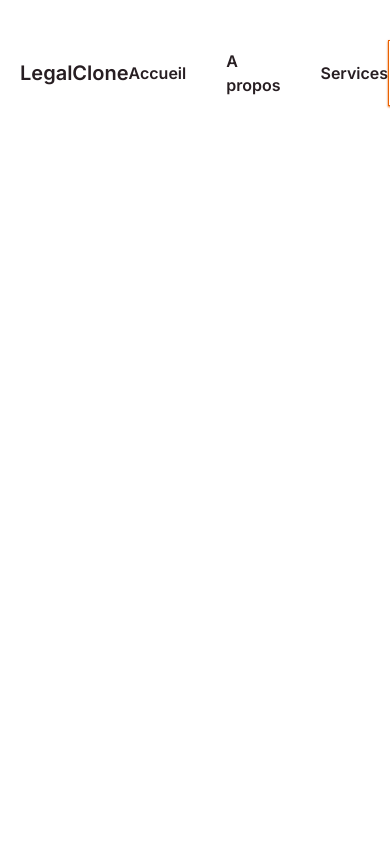
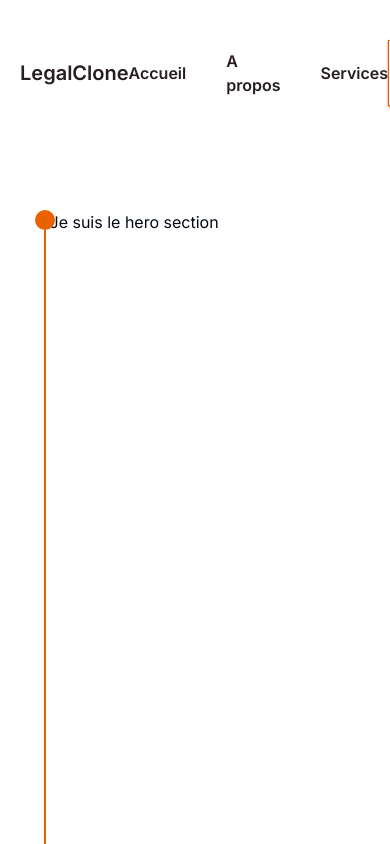
Before and after one commit to charlesdzadu/brydg-legalclone, a Next.js app: page / in a window 390 px wide. Shown: the top 844 px of the page. Built offline with nearby package versions, Linux system fonts and the light colour scheme.

Commit message:
Update: Hero section init

```diff
--- a/app/page.tsx
+++ b/app/page.tsx
@@ -1,10 +1,13 @@
 import Nav from '@/components/nav'
+import Main from '@/components/main'
 export default function Home() {
   // console.log('Hello World')
   return (
     <>
-      <div className='bg-smooth max-w-screen-2xl px-5 mx-auto'>
+      <div className='w-full bg-smooth max-w-screen-2xl px-5 mx-auto'>
         <Nav />
+        <Main />
+
       </div>
 
     </>
--- /dev/null
+++ b/components/line.tsx
@@ -0,0 +1,12 @@
+const Line = () => {
+  return (
+    <>
+      <div className="relative w-[1.5px] mx-1 lg:mx-6 flex flex-col items-center ">
+        <div className=" bg-my-secondary  w-5 h-5 rounded-full"></div>
+        <div className="h-screen w-full bg-my-secondary"></div>
+      </div>
+    </>
+  )
+}
+
+export default Line
--- /dev/null
+++ b/components/main.tsx
@@ -0,0 +1,19 @@
+import Line from '@/components/line'
+const Main = () => {
+  return (
+    <>
+      <div>
+        <div className="w-full mx-auto max-w-screen-2xl flex flex-col px-5 pt-16 items-center">
+          <div className=" flex w-full">
+            <Line />
+            <div className='w-full'>
+                    <h1>Je suis le hero section</h1>
+            </div>
+          </div>
+        </div>
+      </div>
+    </>
+  )
+}
+
+export default Main
```
